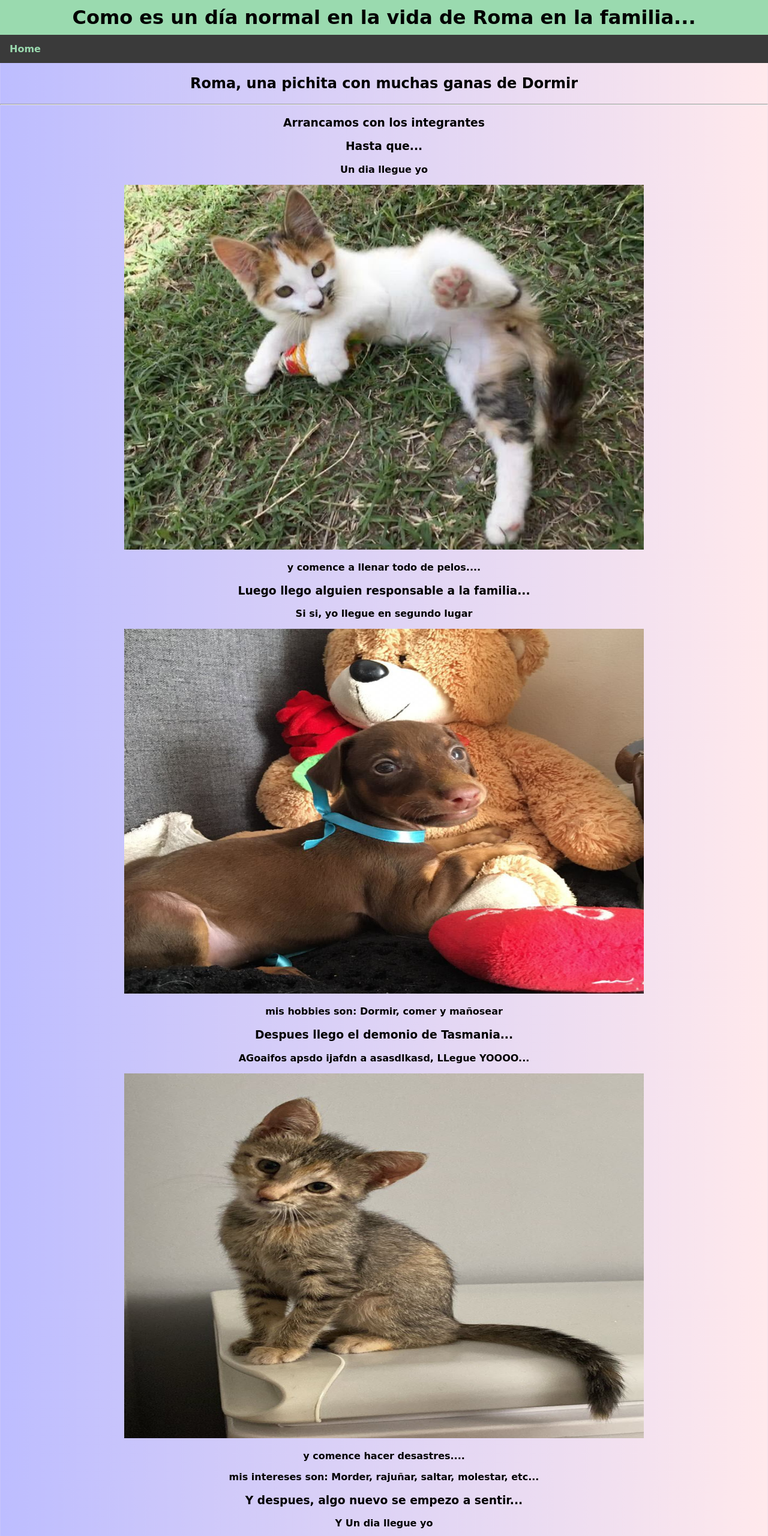
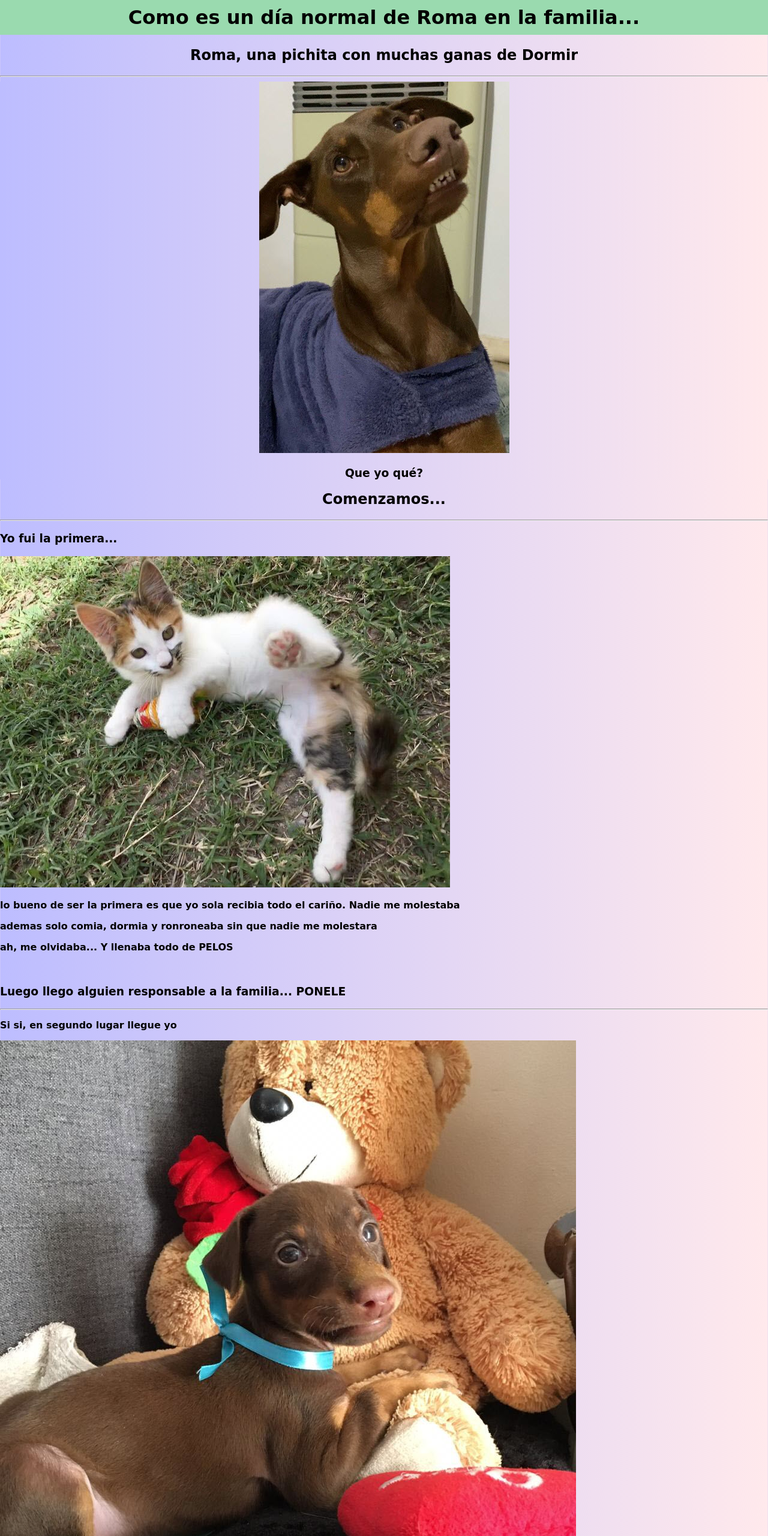
Before and after one commit to FedeDai/fededai.github.io, a plain HTML site: page index.html in a window 1280 px wide. Shown: the top 2560 px of the page at 60% size. Drawn offline with Linux system fonts and the light colour scheme; a web font is replaced by a local one.

Commit message:
cambios commit

```diff
--- a/index.html
+++ b/index.html
@@ -18,86 +18,100 @@
 <body>
 
     <header>
-        <h1>Como es un día normal en la vida de Roma en la familia...</h1>
-        <nav>
-            <ul>
-                <li><a class="active" href="index.html">Home</a></li>
-            </ul>
-        </nav>
+        <h1>Como es un día normal de Roma en la familia...</h1>
     </header>
 
     <h2 class="subtitulo">Roma, una pichita con muchas ganas de Dormir</h2>
     <hr>
 
     <article class="container">
-        <h3 class="tituloBiografia"> Arrancamos con los integrantes</h3>
-        <p><b></b></p>
-
+        <img class="image" src="assets/img/Roma0.jpg" alt="roma0">
+        <h3 class="tituloBiografia"> Que yo qué?</h3>
     </article>
 
-    <article class="container">
-        <h3 class="tituloBiografia"> Hasta que...</h3>
-        <p><b>Un dia llegue yo</b>
+    <div class="container">
+        <h2 class="subtitulo">Comenzamos...</h2>
+        <hr>
+        <h3 class="tituloBiografia">Yo fui la primera...</h3>
+        <img class="image" src="assets/img/Mila.JPG" alt="mila">
+        <p><b>lo bueno de ser la primera es que yo sola recibia todo el cariño. Nadie me molestaba</b>
         </p>
-        <img class="image" src="assets/img/Mila.JPG" alt="mila" width="866" height="608">
-        <p><b>y comence a llenar todo de pelos....</b>
+        <p><b>ademas solo comia, dormia y ronroneaba sin que nadie me molestara</b>
+        </p>
+        <p><b>ah, me olvidaba... Y llenaba todo de PELOS</b>
+        </p>
+    </div>
+
+    <div class="container">
+        <br>
+        <h3 class="tituloBiografia">Luego llego alguien responsable a la familia...                        PONELE</h3>
+        <hr>
+        <p><b>Si si, en segundo lugar llegue yo</b>
+        </p>
+        <img class="image" src="assets/img/Roma.JPG" alt="roma">
+        <p><b>apenas podia caminar</b>
+        </p>
+        <p><b>pero aca me tenés</b>
+        </p>
+        <p><b>para quienes no me conocen, mis hobbies son: Dormir, comer y mañosear</b>
+        </p>
+        <p><b>por aca me soplan que además me gusta Salir a Pasear, pero...  nunca me sacan!</b>
         </p>
 
-    </article>
+    </div>
 
-    <article class="container">
-        <h3 class="tituloBiografia"> Luego llego alguien responsable a la familia...</h3>
-        <p><b>Si si, yo llegue en segundo lugar</b>
+    <div class="container">
+        <br>
+        <h3 class="tituloBiografia"> Despues llego el demonio de Tasmania...</h3>
+        <hr>
+        <p><b>Si, en tercer lugar llegue yo</b>
         </p>
-        <img class="image" src="assets/img/Roma.JPG" alt="roma" width="866" height="608">
-        <p><b>mis hobbies son: Dormir, comer y mañosear</b>
-        </p>
-
-    </article>
-
-    <article class="container">
-        <h3 class="tituloBiografia"> Despues llego el demonio de Tasmania...</h3>
-        <p><b>AGoaifos apsdo ijafdn a asasdlkasd, LLegue YOOOO... </b>
-        </p>
-        <img class="image" src="assets/img/Rufi.jpeg" alt="rufi" width="866" height="608">
-        <p><b>y comence hacer desastres....</b>
+        <img class="image" src="assets/img/Rufi.jpeg" alt="rufi">
+        <p><b>Si les dicen que me porto mal, es mentira, no les crean!</b>
         </p>
         <p><b>mis intereses son: Morder, rajuñar, saltar, molestar, etc...</b>
         </p>
 
-    </article>
+    </div>
 
-    <article class="container">
+    <div class="container">
+        <br>
         <h3 class="tituloBiografia"> Y despues, algo nuevo se empezo a sentir...</h3>
-        <p><b>Y Un dia llegue yo</b>
+        <hr>
+        <p><b>Un nuevo integrante?</b>
         </p>
-        <b>Hola Familia!</b>
-        <img class="image" src="assets/img/1.jpg" alt="1" width="866" height="608">
+        <p><b>Hola FAMILIA!</b>
+        </p>
+        <p><b>Yo soy el cuarto/a</b>
+        </p>
+        <img class="image" src="assets/img/1.jpg" alt="1">
         <p><b>....</b>
         </p>
-        <img class="image" src="assets/img/2.jpeg" alt="2" width="1384" height="1088">
+        <img class="image" src="assets/img/2.jpeg" alt="2">
         <p><b>....</b>
         </p>
-        <img class="image" src="assets/img/3.jpeg" alt="3" width="1600" height="1222">
+        <img class="image" src="assets/img/3.jpeg" alt="3">
         <p><b>....</b>
         </p>
-        <img class="image" src="assets/img/4.jpeg" alt="4" width="1586" height="1172">
-        <p><b>....</b>
+        <img class="image" src="assets/img/4.jpeg" alt="4">
+        <p><b>Por ahora solo me dedico a dormir como mi hna la pichita</b>
         </p>
-    </article>
+    </div>
 
-    <article class="container">
-        <h3 class="tituloBiografia"> Videitoo...</h3>
+    <div class="container">
+        <br>
+        <h3 class="tituloBiografia"> Les dejo un videito para que me conozcan mejor</h3>
+        <hr>
         <p><b>Mira como me muevo!</b>
         </p>
         <img class="video" src="assets/videos/video.mp4" alt="video">
         <p><b>....</b>
         </p>
 
-    </article>
+    </div>
 
     <footer class="footer">
-        <p> <b>Atención! Esto es un secreto hasta el lunes de la semana que viene, hasta que mis abus se enteren!</b> </p>
+        <h2>Atención! Esto es un secreto hasta el lunes de la semana que viene, hasta que mis abus se enteren!</h2>
     </footer>
 
 
--- a/style.css
+++ b/style.css
@@ -12,11 +12,24 @@ body {
     background: linear-gradient(to right, rgb(189, 189, 255), rgb(255, 233, 236));
     padding: 0;
     margin: 0;
+}
+
+h2{
+    text-align: center;
+}
+
+article
+{
+    font-family: "Playwright DE Ground", cursive;
+    background: linear-gradient(to right, rgb(189, 189, 255), rgb(255, 233, 236));
+    padding: 0;
+    margin: 0;
     text-align: center;
 }
 
 header {
     text-align: center;
+
 }
 
 ul {
```
Also changed, not shown: assets/img/Roma0.jpg (added).
